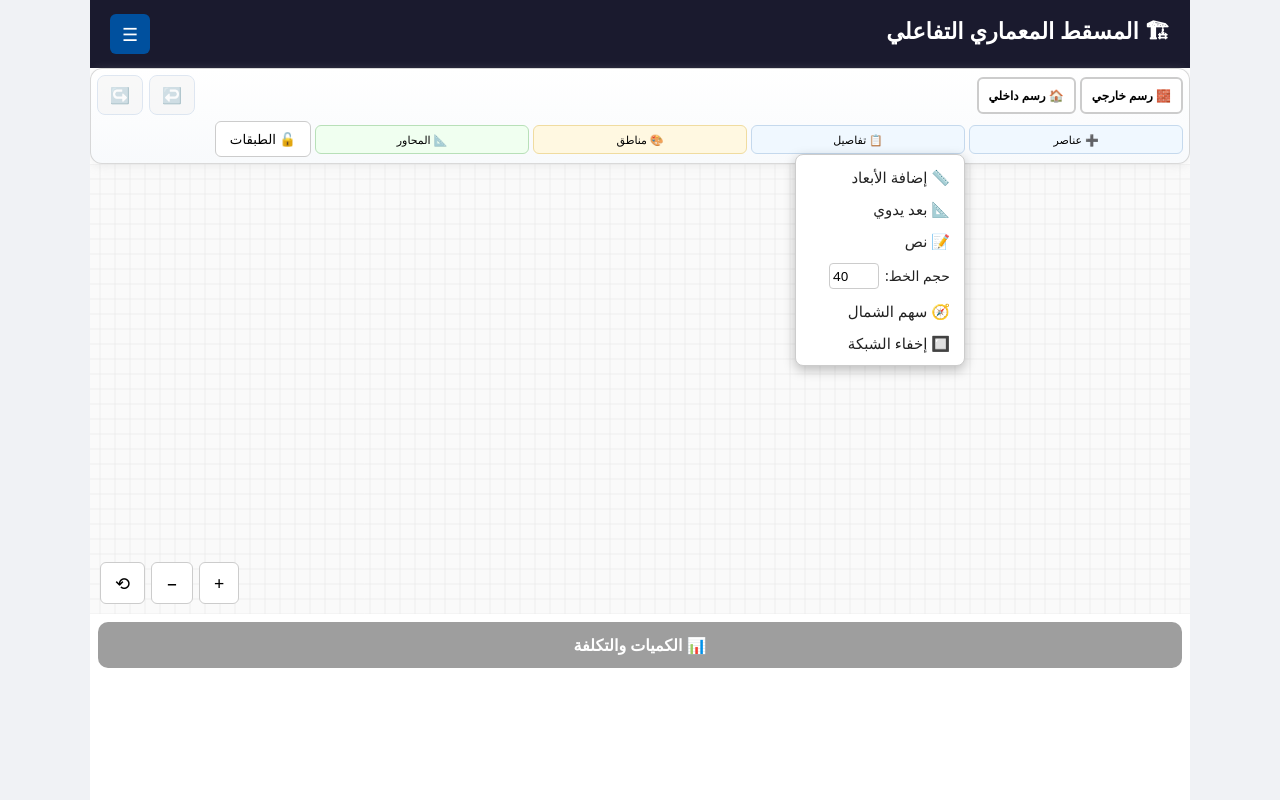
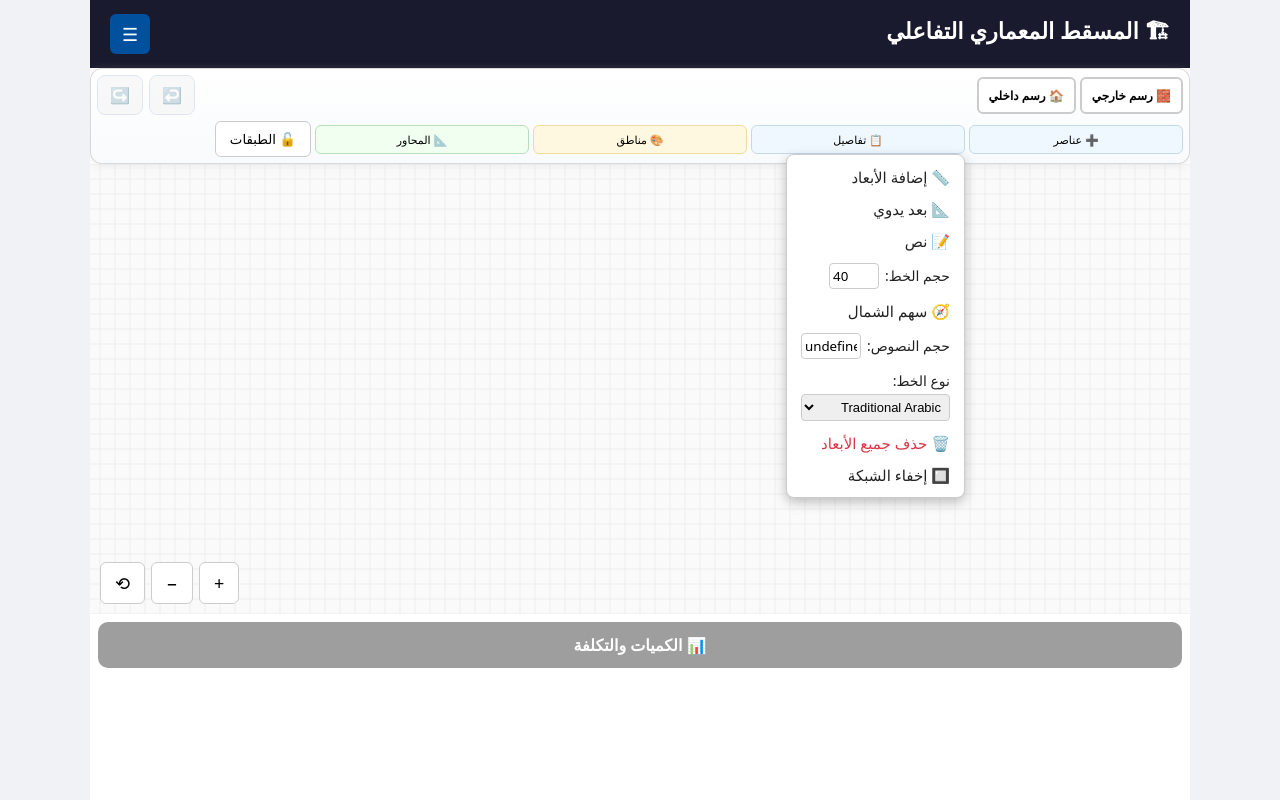
Before and after one commit to mlutf7-source/Finalplan, a React (Vite) app: page / in a window 1280 px wide. Both pictures are taken after a click on the button "📋 تفاصيل". Built offline with nearby package versions, Linux system fonts and the light colour scheme.

Commit message:
Update TopToolbar.tsx

```diff
--- a/src/components/Toolbar/TopToolbar.tsx
+++ b/src/components/Toolbar/TopToolbar.tsx
@@ -28,6 +28,13 @@ interface Props {
   axes: Axis[];
   showGrid: boolean;
   onToggleGrid: () => void;
+  onDeleteAllDimensions: () => void;
+globalTextSize: number;
+onGlobalTextSizeChange: (v: number) => void;
+globalFontFamily: string;
+onGlobalFontFamilyChange: (v: string) => void;
+axisBubbleSize: number;
+onAxisBubbleSizeChange: (v: number) => void;
 }
 
 const btnBase: React.CSSProperties = {
@@ -50,7 +57,10 @@ export const TopToolbar: React.FC<Props> = ({
   layers, onToggleLayer, onToggleAllLayers, allUnlocked,
   dimensionFontSize, onDimensionFontSizeChange, onAddNorthArrow,
   onAddAxes, onAddAxesFromWalls, onDeleteAllAxes, axes,
-  showGrid, onToggleGrid,
+  showGrid, onToggleGrid,onDeleteAllDimensions,
+globalTextSize, onGlobalTextSizeChange,
+globalFontFamily, onGlobalFontFamilyChange,
+axisBubbleSize, onAxisBubbleSizeChange,
 }) => {
   const [openMenu, setOpenMenu] = useState<string | null>(null);
   const [showAxisDialog, setShowAxisDialog] = useState(false);
@@ -178,6 +188,44 @@ export const TopToolbar: React.FC<Props> = ({
                 />
               </div>
               <div onClick={() => { onAddNorthArrow(); setOpenMenu(null); }} style={itemStyle}>🧭 سهم الشمال</div>
+              <div style={{ padding: '6px 8px', display: 'flex', alignItems: 'center', gap: 6 }}>
+  <span style={{ fontSize: 14 }}>حجم النصوص:</span>
+  <input
+    type="text"
+    inputMode="decimal"
+    dir="ltr"
+    key={`text-size-${globalTextSize}`}
+    defaultValue={String(globalTextSize)}
+    onFocus={e => e.target.select()}
+    onKeyDown={e => { if (e.key === 'Enter') (e.target as HTMLInputElement).blur(); }}
+    onBlur={e => {
+      const num = safeParse(e.target.value, globalTextSize);
+      if (num > 0) onGlobalTextSizeChange(num);
+      e.target.value = String(num);
+    }}
+    style={{ width: 60, padding: '3px', borderRadius: 4, border: '1px solid #ccc', textAlign: 'left' }}
+  />
+</div>
+
+<div style={{ padding: '6px 8px', display: 'flex', flexDirection: 'column', gap: 4 }}>
+  <span style={{ fontSize: 14 }}>نوع الخط:</span>
+  <select
+    value={globalFontFamily}
+    onChange={e => onGlobalFontFamilyChange(e.target.value)}
+    style={{ padding: '4px', borderRadius: 4, border: '1px solid #ccc', fontSize: 13, fontFamily: 'Cairo, sans-serif' }}
+  >
+    <option value={'"Traditional Arabic", "Noto Naskh Arabic", serif'}>Traditional Arabic</option>
+    <option value={'"Cairo", sans-serif'}>Cairo</option>
+    <option value={'"Tajawal", sans-serif'}>Tajawal</option>
+    <option value={'"Amiri", serif'}>Amiri</option>
+    <option value={'"Arial", sans-serif'}>Arial</option>
+    <option value={'"Times New Roman", serif'}>Times New Roman</option>
+  </select>
+</div>
+
+<div onClick={() => { onDeleteAllDimensions(); setOpenMenu(null); }} style={{ ...itemStyle, color: '#dc3545' }}>
+  🗑️ حذف جميع الأبعاد
+</div>
               {/* ✅ زر إخفاء/إظهار الشبكة */}
               <div onClick={() => { onToggleGrid(); setOpenMenu(null); }} style={itemStyle}>
                 {showGrid ? '🔲 إخفاء الشبكة' : '🔳 إظهار الشبكة'}
@@ -204,6 +252,26 @@ export const TopToolbar: React.FC<Props> = ({
               <div onClick={() => { setShowAxisDialog(true); setOpenMenu(null); }} style={itemStyle}>📐 المحاور يدوي</div>
               <div onClick={() => { onAddAxesFromWalls(); setOpenMenu(null); }} style={itemStyle}>🔄 المحاور تلقائي</div>
               <div onClick={() => { onDeleteAllAxes(); setOpenMenu(null); }} style={itemStyle}>🗑️ حذف المحاور</div>
+              <div style={{ padding: '6px 8px', display: 'flex', alignItems: 'center', gap: 6, borderTop: '1px solid #eee', marginTop: 4 }}>
+  <span style={{ fontSize: 14 }}>حجم الفقاعات:</span>
+  <input
+    type="text"
+    inputMode="decimal"
+    dir="ltr"
+    key={`bubble-size-${axisBubbleSize}`}
+    defaultValue={String(axisBubbleSize)}
+    onFocus={e => e.target.select()}
+    onKeyDown={e => { if (e.key === 'Enter') (e.target as HTMLInputElement).blur(); }}
+    onBlur={e => {
+      const num = safeParse(e.target.value, axisBubbleSize);
+      const clamped = Math.max(7, Math.min(30, num));
+      onAxisBubbleSizeChange(clamped);
+      e.target.value = String(clamped);
+    }}
+    style={{ width: 60, padding: '3px', borderRadius: 4, border: '1px solid #ccc', textAlign: 'left' }}
+  />
+  <span style={{ fontSize: 11, color: '#888' }}>(7-30)</span>
+</div>
             </div>
           )}
         </div>
```
